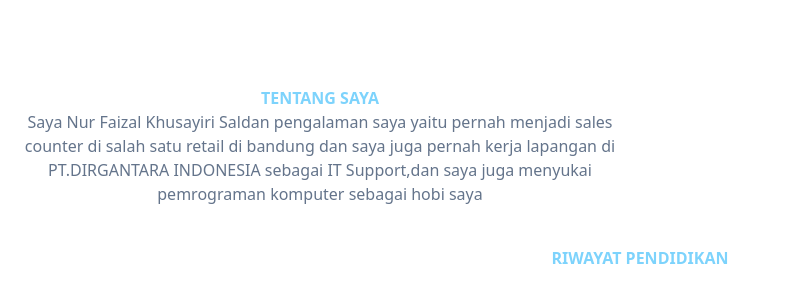
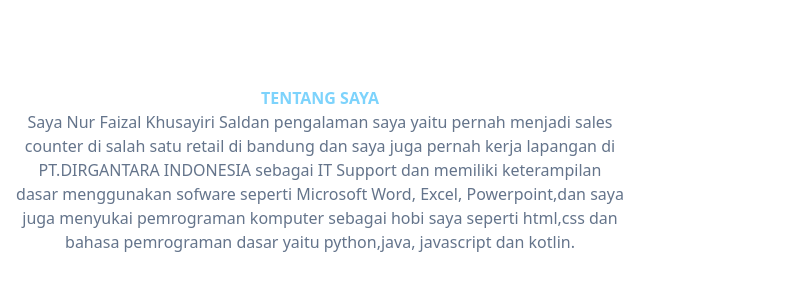
Before and after one commit to nurfaisall/portofolio.github.io, a plain HTML site: page index.html in a window 1280 px wide. Shown: the part 626-913 px from the top of the page, 0-788 px from the left. Drawn offline with nearby package versions, Linux system fonts and the light colour scheme.

Commit message:
Update index.html

```diff
--- a/index.html
+++ b/index.html
@@ -76,7 +76,7 @@
         <div class="w-full px-4 mb-10 lg:w-1/2" data-aos="fade-right" data-aos-duration="2000">
           <h4 class="text-primary font-extrabold" id="tentang">TENTANG SAYA</h4>
           <p class="text-slate-500">
-            Saya Nur Faizal Khusayiri Saldan pengalaman saya yaitu pernah menjadi sales counter di salah satu retail di bandung dan saya juga pernah kerja lapangan di PT.DIRGANTARA INDONESIA sebagai IT Support,dan saya juga menyukai pemrograman komputer sebagai hobi saya
+            Saya Nur Faizal Khusayiri Saldan pengalaman saya yaitu pernah menjadi sales counter di salah satu retail di bandung dan saya juga pernah kerja lapangan di PT.DIRGANTARA INDONESIA sebagai IT Support dan memiliki keterampilan dasar menggunakan sofware seperti Microsoft Word, Excel, Powerpoint,dan saya juga menyukai pemrograman komputer sebagai hobi saya seperti html,css dan bahasa pemrograman dasar yaitu python,java, javascript dan kotlin.
           </p>
         </div>
         <div class="w-full px-4 lg:w-1/2 mb-10" data-aos="fade-left" data-aos-duration="2000">
```
